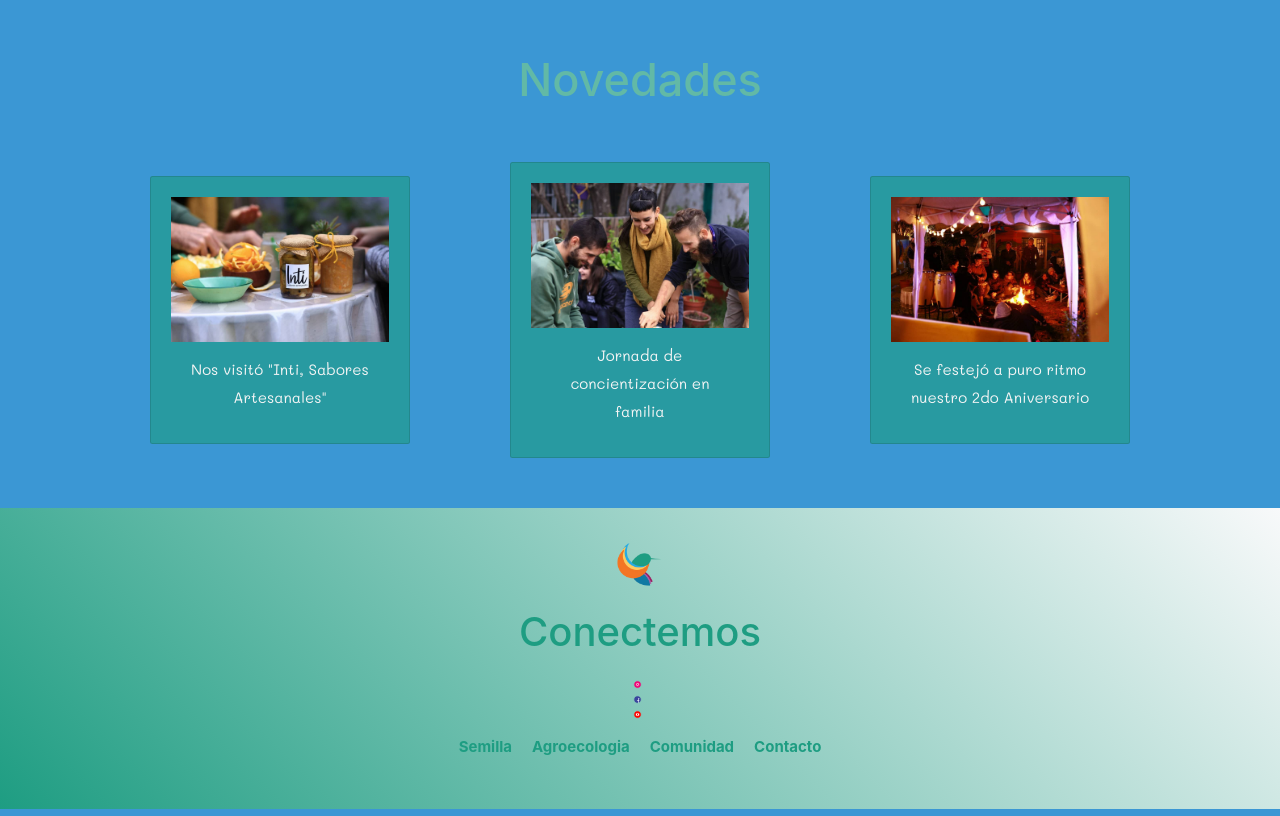
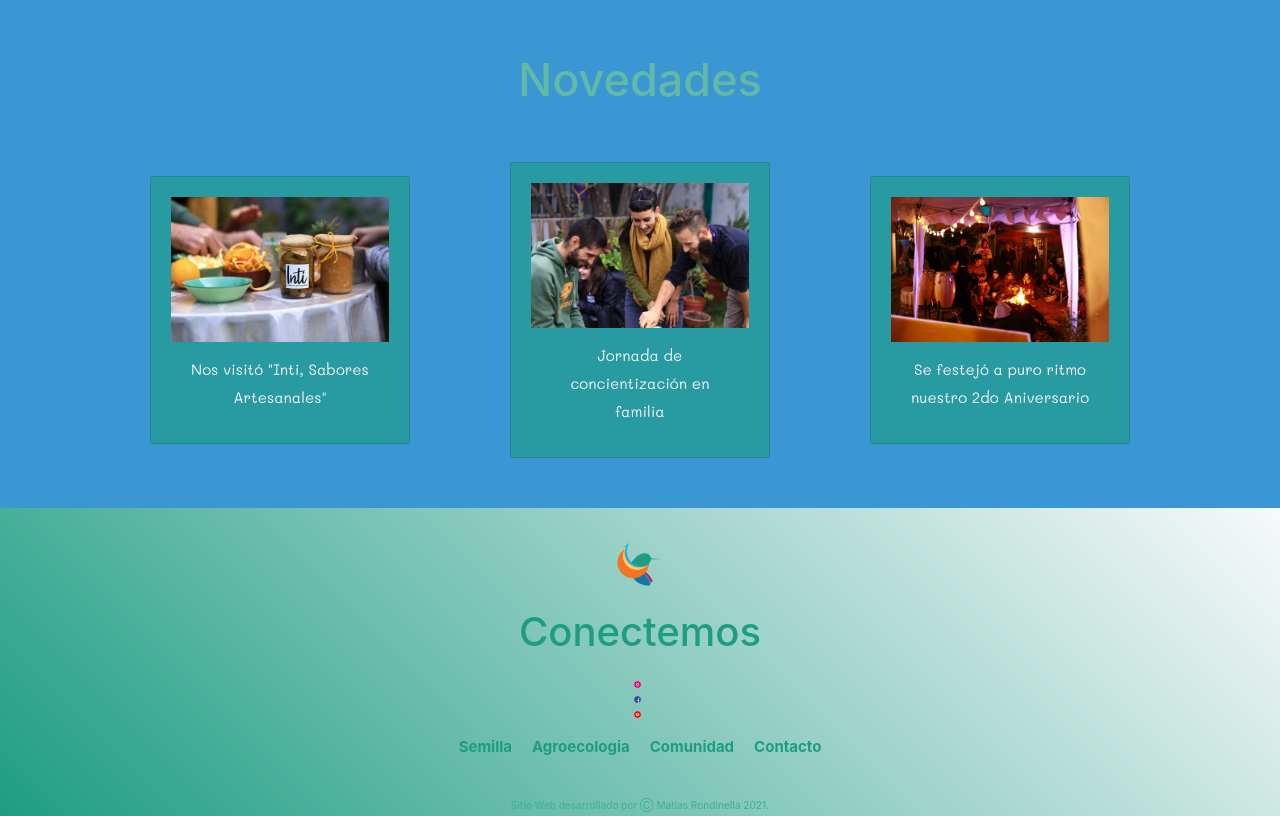
Before and after one commit to Matias-Rondinella/cultivandoconciencia, a website: page paginas/contacto.html in a window 1280 px wide. Shown: the part 692-1508 px from the top of the page. Drawn offline with nearby package versions, Linux system fonts and the light colour scheme.

Commit message:
ultimas modificaciones y pruebas

```diff
--- a/assets/scss/_footer.scss
+++ b/assets/scss/_footer.scss
@@ -31,7 +31,7 @@
         color: $verde;
         font-size: 15px;
         padding-top: 15px;
-        padding-bottom: 50px;
+        // padding-bottom: 50px;
         font-weight: bold;
         &:hover{
             color: $amarillo;
--- a/paginas/contacto.html
+++ b/paginas/contacto.html
@@ -144,6 +144,8 @@
                     <a class="nav-link footer__enlace--font" href="../paginas/contacto.html">Contacto</a>
                   </li>
                 </ul>
+                <h6 style="font-size: 10px; color: rgb(70, 179, 146);">
+                  Sitio Web desarrollado por &#9400 Matias Rondinella 2021.</h6>
               </div>
             </footer>
           </div>
```
Also changed, not shown: assets/css/estilo.css.
